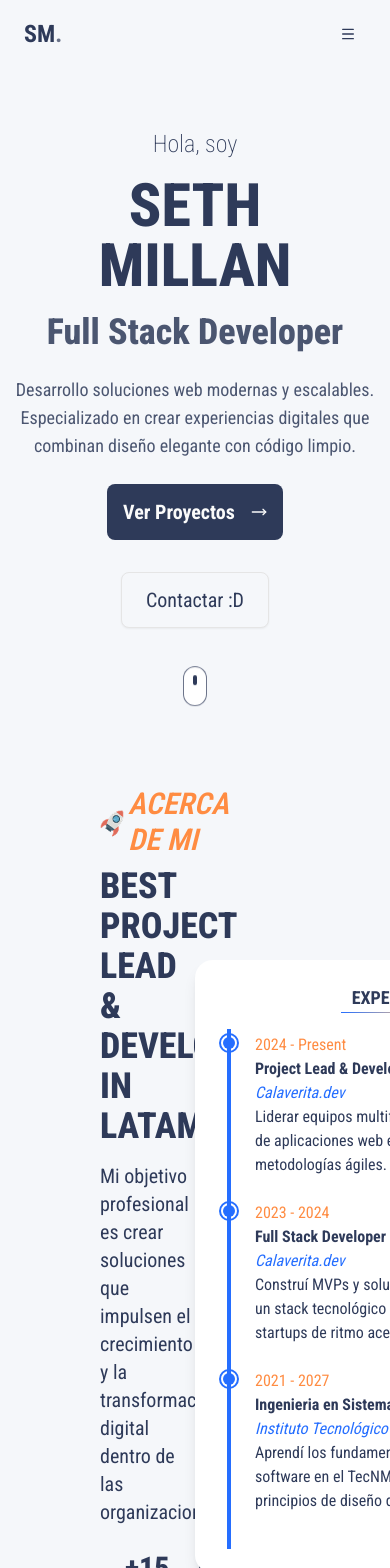
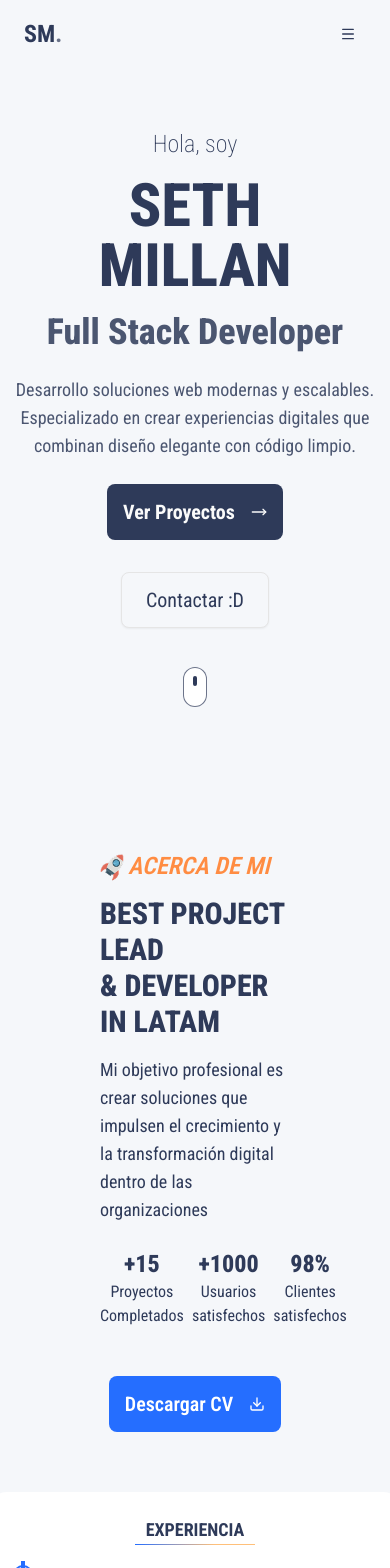
Before and after one commit to SethMillan/esedav, a Next.js app: page / in a window 390 px wide. Shown: the top 1568 px of the page. Built offline with nearby package versions, Linux system fonts and the light colour scheme.

Commit message:
feat: :lipstick: about diseño para mobile y media

```diff
--- a/app/components/About.tsx
+++ b/app/components/About.tsx
@@ -6,36 +6,36 @@ import Experience from "./Experience";
 function About() {
   return (
     <>
-      <section className="px-25 h-screen flex items-center justify-evenly">
-        <div className="flex flex-col w-[50%] ">
+      <section className="px-25 flex items-center justify-center w-full flex-col xl:gap-30 gap-15 lg:flex-row pb-30">
+        <div className="flex flex-col w-full md:w-[60%] lg:w-[50%] xl:w-[40%]  ">
           <div className="flex items-center ">
             <img src="/nave.png" alt="" className="h-11 -ml-2 -mr-2 " />
-            <h2 className="text-[#FF8C42] font-semibold text-3xl italic">
+            <h2 className="text-[#FF8C42] font-semibold sm:text-3xl italic text-2xl">
               ACERCA DE MI
             </h2>
           </div>
-          <h1 className="font-extrabold text-4xl pt-2">
+          <h1 className="font-extrabold sm:text-4xl pt-2 text-3xl">
             BEST PROJECT LEAD <br /> & DEVELOPER IN LATAM
           </h1>
-          <p className="text-xl font-medium pt-4">
+          <p className="sm:text-xl font-medium pt-4 text-lg">
             Mi objetivo profesional es crear soluciones que impulsen el
             crecimiento y la transformación digital dentro de las organizaciones
-          </p>
-          <div className="flex justify-between mt-6 mb-6">
+            </p>
+            <div className="flex justify-between mt-6 mb-6 gap-2">
             <div className="text-center">
-              <h3 className="font-extrabold text-3xl">+15</h3>
-              <p className="font-medium text-lg">Proyectos Completados</p>
+              <h3 className="font-extrabold sm:text-3xl text-2xl">+15</h3>
+              <p className="font-medium sm:text-lg text-base">Proyectos Completados</p>
             </div>
             <div className="text-center">
-              <h3 className="font-extrabold text-3xl">+1000</h3>
-              <p className="font-medium text-lg">Usuarios satisfechos</p>
+              <h3 className="font-extrabold sm:text-3xl text-2xl">+1000</h3>
+              <p className="font-medium sm:text-lg text-base">Usuarios satisfechos</p>
             </div>
             <div className="text-center">
-              <h3 className="font-extrabold text-3xl">98%</h3>
-              <p className="font-medium text-lg">Clientes satisfechos</p>
+              <h3 className="font-extrabold sm:text-3xl text-2xl">98%</h3>
+              <p className="font-medium sm:text-lg text-base">Clientes satisfechos</p>
             </div>
           </div>
-          <div>
+          <div className="flex items-center justify-center lg:justify-start">
             <Button size={"lg"} className="text-xl mt-6" variant={"secondary"}>
               <span className="font-semibold">Descargar CV</span>{" "}
               <Download className="ml-2 h-8 w-8" />
```
